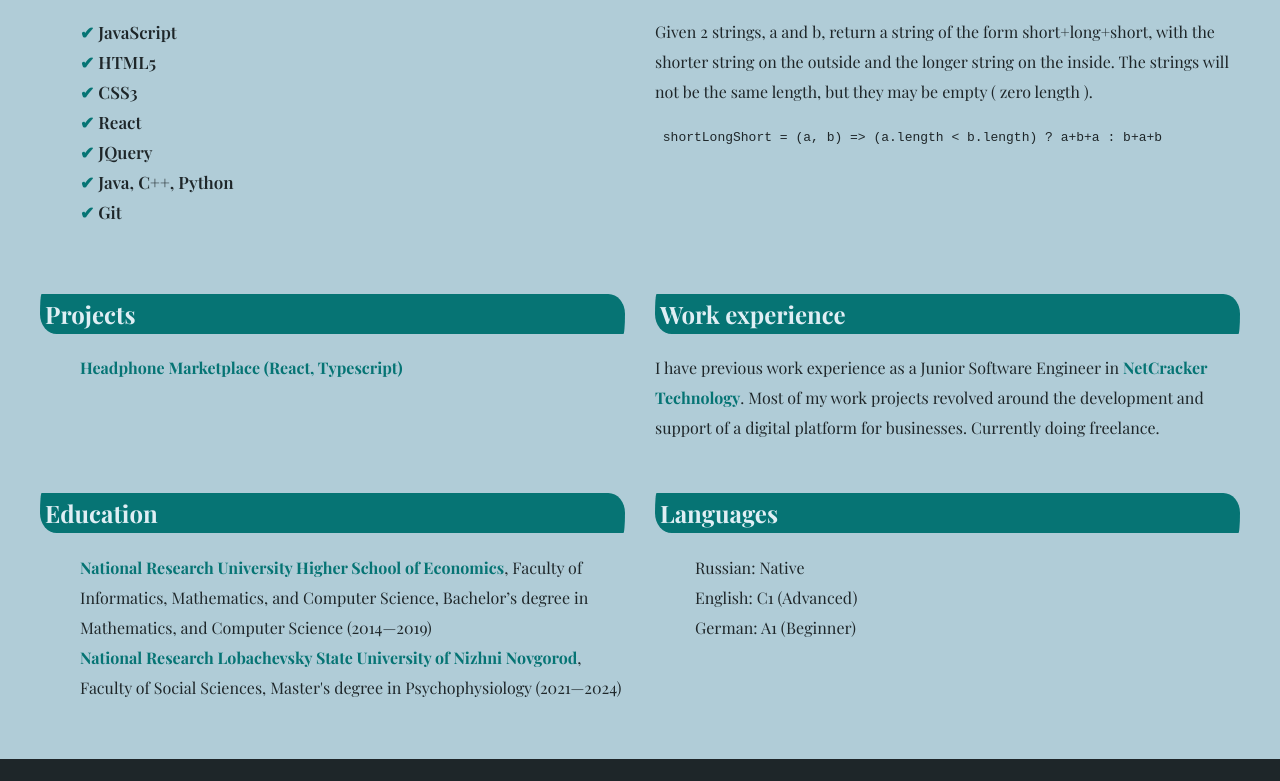
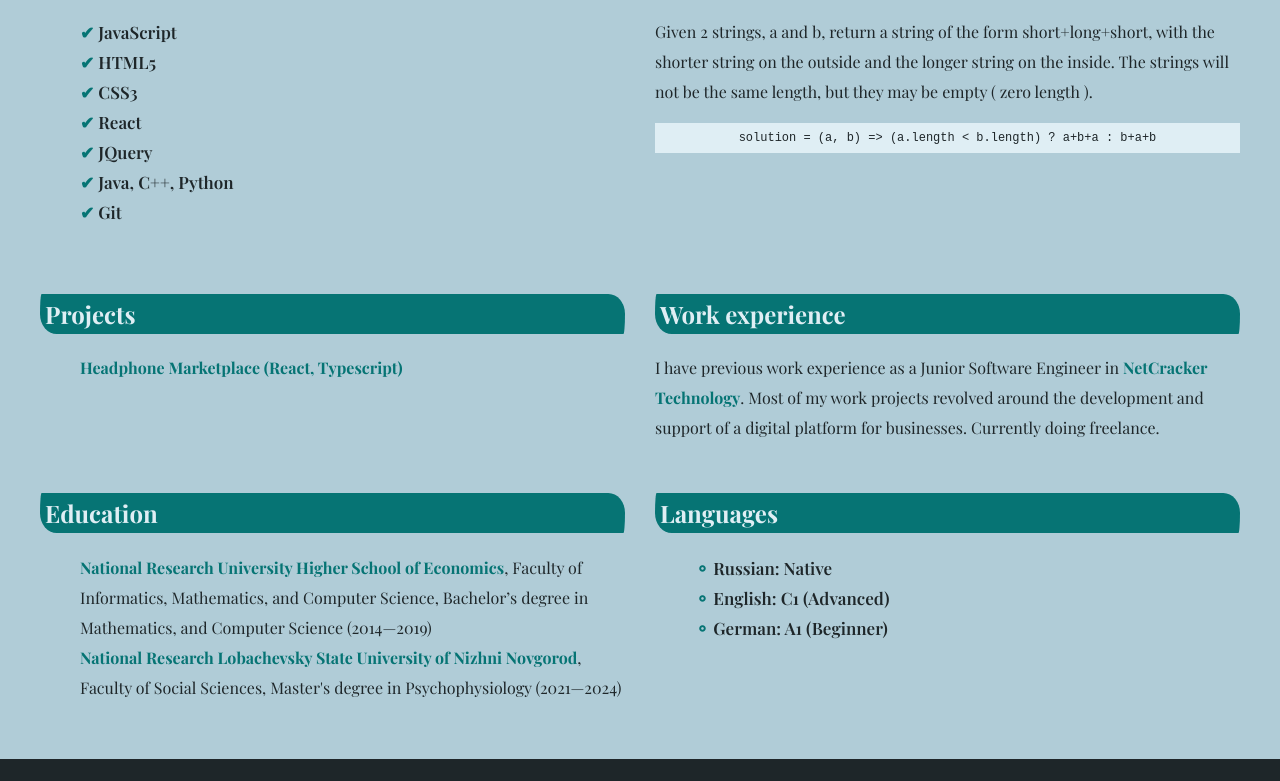
Before and after one commit to Anna1719/rsschool-cv, a plain HTML site: page index.html in a window 1280 px wide. Shown: the part 713-1494 px from the top of the page. Drawn offline with nearby package versions, Linux system fonts and the light colour scheme; a web font is replaced by a local one.

Commit message:
fix:code design and languages fix

```diff
--- a/index.html
+++ b/index.html
@@ -74,7 +74,7 @@
                 <h2 class="section-title">Code Example</h2>
                 <p>Given 2 strings, a and b, return a string of the form short+long+short, with the shorter string on the outside and the longer string on the inside. The strings will not be the same length, but they may be empty ( zero length ).</p>
                 <pre class="pre">
-                    <code> shortLongShort = (a, b) => (a.length < b.length) ? a+b+a : b+a+b </code>
+                    <code> solution = (a, b) => (a.length < b.length) ? a+b+a : b+a+b </code>
                 </pre>
             </section>
 
@@ -106,9 +106,9 @@
             <section class="section" id="languages">
                 <h2 class="section-title">Languages</h2>
                 <ul class="languages-list">
-                    <li class="language-item">Russian: Native</li>
-                    <li class="language-item">English: C1 (Advanced)</li>
-                    <li class="language-item">German: A1 (Beginner)</li>
+                    <li class="language-item">   Russian: Native</li>
+                    <li class="language-item">   English: C1 (Advanced)</li>
+                    <li class="language-item">   German: A1 (Beginner)</li>
                 </ul>
             </section>
         </div>
--- a/style.css
+++ b/style.css
@@ -110,13 +110,19 @@ body {
     font-size: 20px;
 }
 
-.skills-list{
+.skills-list,
+.languages-list{
     font-weight: 600;
     font-size: 17px;
 }
 
 .skills-list ::before{
     content: "\2714";
+    color: var(--link-before);
+}
+
+.languages-list ::before{
+    content: "\26AC";
     color: var(--link-before);
 }
 
@@ -133,6 +139,10 @@ a {
 
 .pre {
     display: flex;
+    justify-content: center;
+    font-size: 12px;
+    background-color: var(--color-light);
+    color: var(--color-dark);
 }
 
 .footer-container {
```
